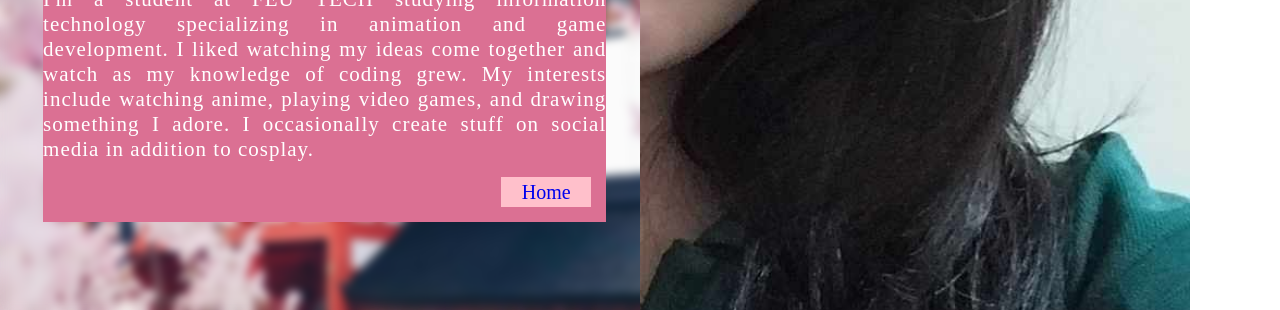
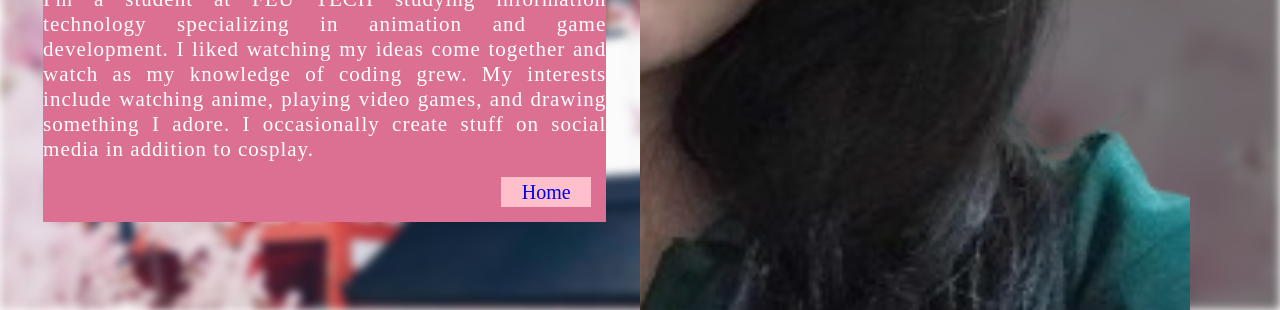
Before and after one commit to U-Keziah/WD-Finals, a plain HTML site: page index.html in a window 1280 px wide. Shown: the part 490-800 px from the top of the page. Drawn offline with Linux system fonts and the light colour scheme.

Commit message:
fix(landing-page): before background image fixed

```diff
--- a/assets/css/style.css
+++ b/assets/css/style.css
@@ -18,7 +18,7 @@
         align-items: center;
         padding-right: 25px ;
 
-        ::before{
+        &::before{
             content: " ";
             position: absolute;
             top: 0;
@@ -108,7 +108,7 @@
         height: 100dvh;
         width: 50dvw;
 
-        ::before{
+        &::before{
             content: " ";
             position: absolute;
             top: 0;
@@ -116,11 +116,12 @@
             width: 150dvw;
             height: 100dvh;
             background-image: url(../img/background.jpg);
-            background-position: right;
-            background-size: contain;
+            background-position: left;
+            background-size: cover;
             background-repeat: no-repeat;
-            filter: blur(5px);
-
+            filter: blur(5px) brightness(0.5) contrast(0.7) ;
+            transform: scaleX(-1); /* flip vertically */
+            z-index: -1;
         }
 
         & .keziah-01{
--- a/index.html
+++ b/index.html
@@ -37,7 +37,7 @@
         </div>
 
         <div class="image">
-            <img class="keziah-01" src="./assets/img/keziah-01.jpg" alt="">
+            <img class="keziah-01" src="./assets/img/keziah-01-bg.png" alt="">
         </div>
     </section>
 </body>
```
Also changed, not shown: assets/img/keziah-01-bg.png (added).
